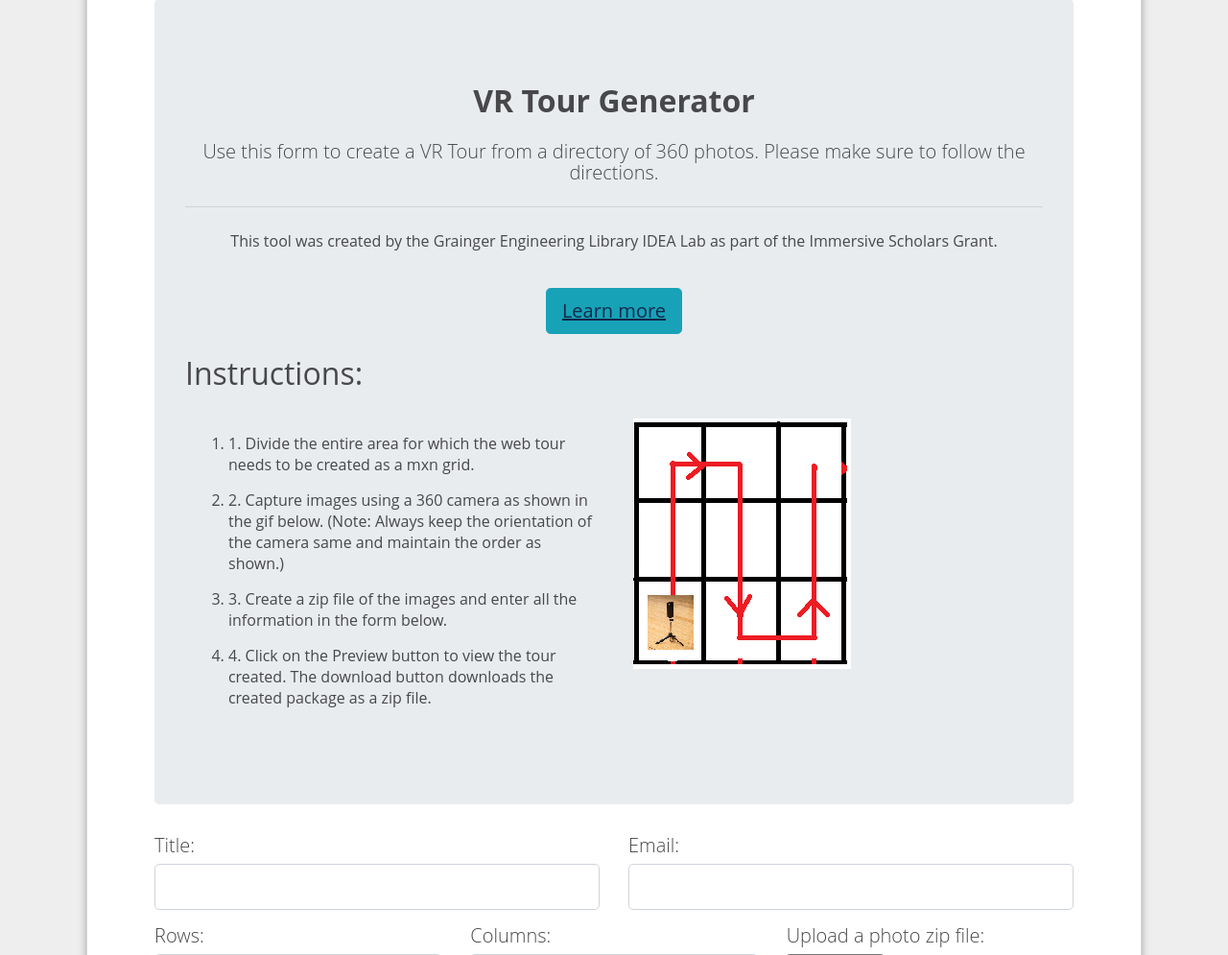
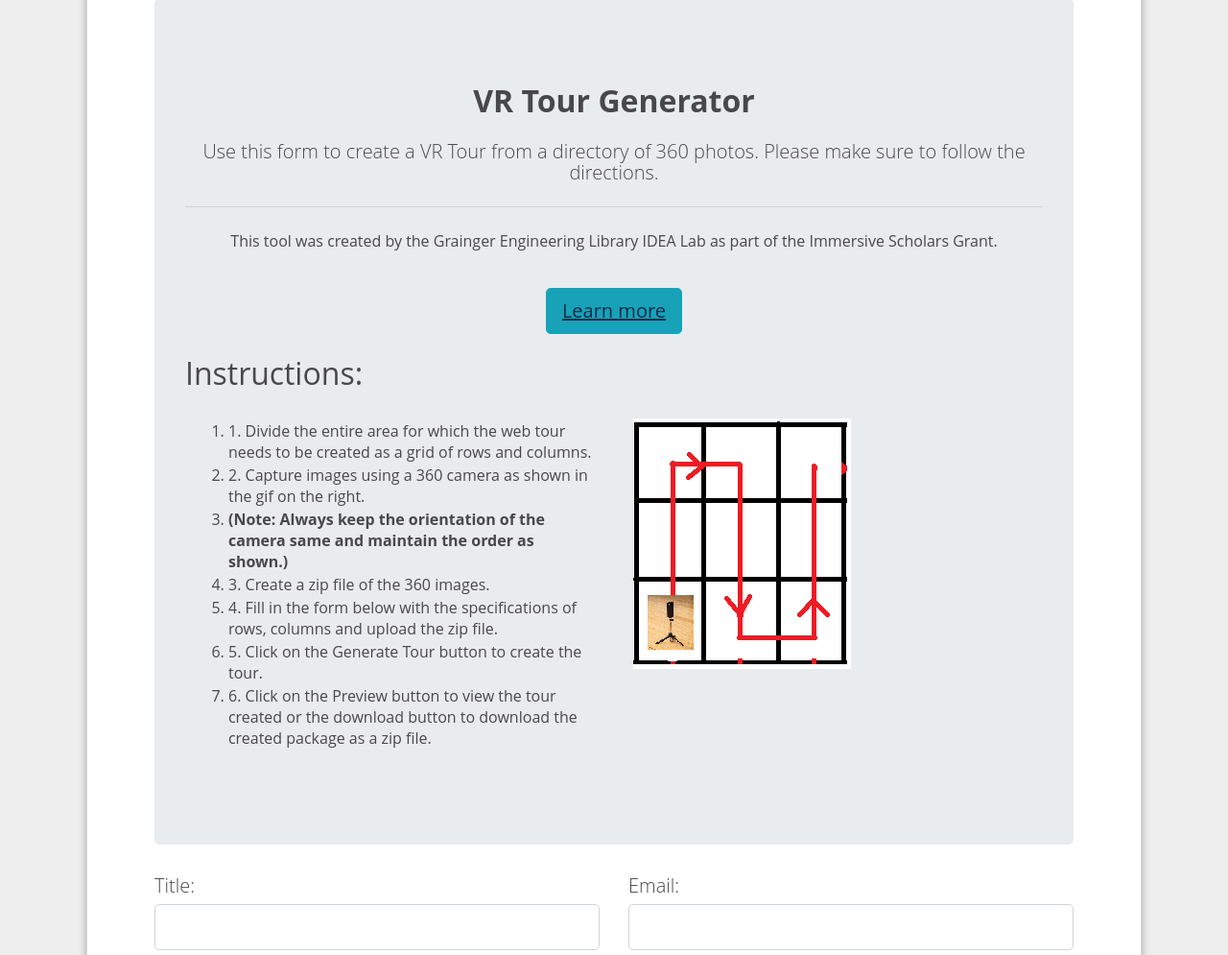
Before and after one commit to gelic-idealab/vrtigo, a Flask app: page / in a window 1280 px wide. Shown: the part 866-1861 px from the top of the page at 96% size. Run offline with Flask 2, Linux system fonts and the light colour scheme; some libraries are stand-ins or nearby versions.

Commit message:
Issue #12 Resolved

```diff
--- a/templates/WebVR_BuildingTour_FE.html
+++ b/templates/WebVR_BuildingTour_FE.html
@@ -3,8 +3,8 @@
     <script src='https://ajax.googleapis.com/ajax/libs/jquery/3.3.1/jquery.min.js'></script>
     <script>
         $(window).on("load", function(){
-            $($("#PleaseWait")[0]).hide()
-            $($("#overlay")[0]).hide()
+           $($("#PleaseWait")[0]).hide()
+           $($("#overlay")[0]).hide()
              tour_generated = $("#tour_generated").html()
              if(tour_generated!='False'){
                  $("input").each(function () {
@@ -21,8 +21,8 @@
     <style>
         #PleaseWait {
             position: fixed;
-            top: 50%;
-            left: 50%;
+            top: 45%;
+            left: 45%;
             margin-left: -50px; /* half width of the spinner gif */
             margin-top: -50px; /* half height of the spinner gif */
             text-align:center;
@@ -32,17 +32,17 @@
             height: auto; /*height of the spinner gif +2px to fix IE8 issue */
         }
         #overlay {
-            position: absolute;
+            position: fixed;
             top:0;
             left:0;
-            width: 100vw;
-            height: 100vh;
+            width: 100%;
+            height: 100%;
             background: rgba(0,0,0,.5);
             opacity: .5;
         }
 
         li {
-            margin-top: 15px!important;
+            margin-top: 2px!important;
         }
         .column {
           float: left;
@@ -66,7 +66,7 @@
         <div class="alert alert-danger">{{ error }}</div>
     {% endif %}
     <div id="overlay" class="ui-widget-overlay" style="z-index: 1001;"></div>
-    <div id ='PleaseWait'><img src='static/spinner.gif'/></div>
+    <div id ='PleaseWait'><img src='static/loader.gif'/></div>
 <div style="display:none" id="tour_generated">{{ tour_generated }}</div>
 <div class="container mt-3">
 <form method="POST" enctype=multipart/form-data id="vr_tour_form" onsubmit="onSubmit()">
@@ -85,13 +85,13 @@
         <div class="row">
             <div class="column">
                 <ol>
-                    <li>1. Divide the entire area for which the web tour needs to be created as a mxn grid.</li>
-                    <li>2. Capture images using a 360 camera as shown in the gif below.
-                        (Note: Always keep the orientation of the camera same and maintain the order as shown.)
-                    </li>
-                    <li>3. Create a zip file of the images and enter all the information in the form below.</li>
-                    <li>4. Click on the Preview button to view the tour created.
-                        The download button downloads the created package as a zip file.
+                    <li>1. Divide the entire area for which the web tour needs to be created as a grid of rows and columns.</li>
+                    <li>2. Capture images using a 360 camera as shown in the gif on the right. </li>
+                    <li><b>(Note: Always keep the orientation of the camera same and maintain the order as shown.)</b></li>
+                    <li>3. Create a zip file of the 360 images.</li>
+                    <li>4. Fill in the form below with the specifications of rows, columns and upload the zip file. </li>
+                    <li>5. Click on the Generate Tour button to create the tour.</li>
+                    <li>6. Click on the Preview button to view the tour created or the download button to download the created package as a zip file.
                     </li>
                 </ol>
             </div>
```
Also changed, not shown: static/loader.gif (added), static/spinner.gif (deleted).
